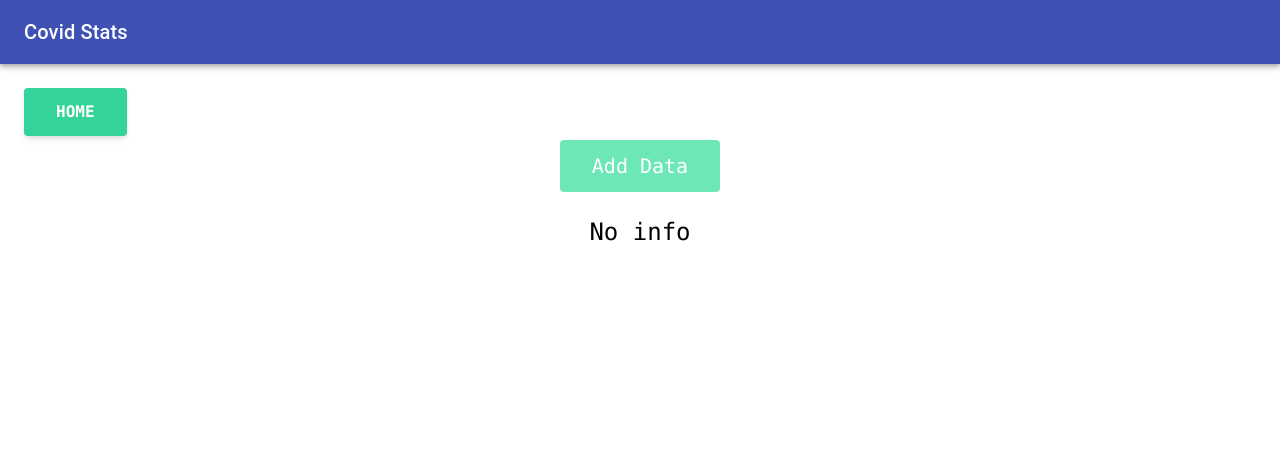
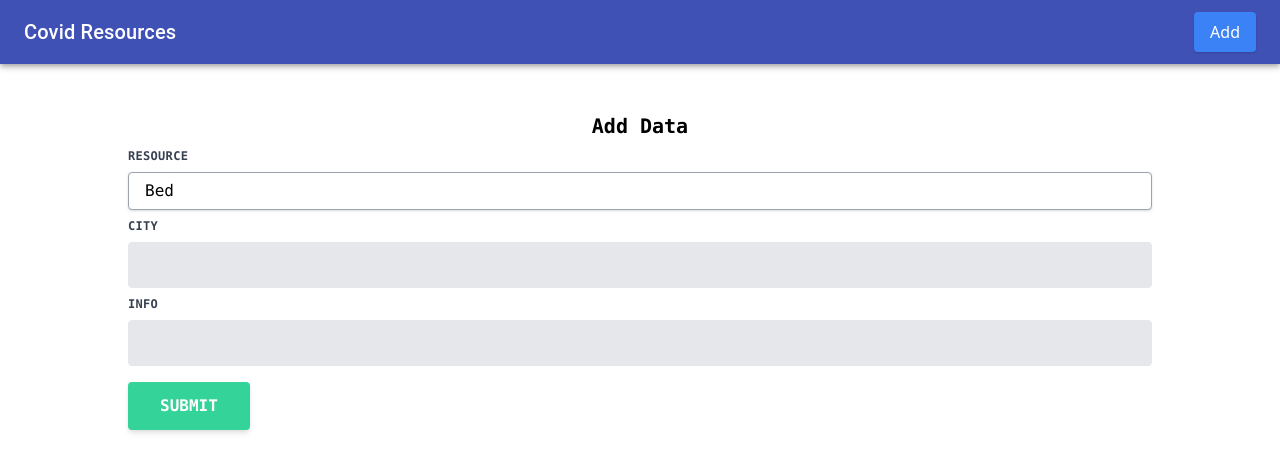
Before and after one commit to RaghavRoy145/ZuTan, a React (Create React App) app in the folder website/: page /add in a window 1280 px wide. Shown: the top 472 px of the page. Built offline with nearby package versions, Linux system fonts and the light colour scheme.

Commit message:
Added example website using zutan's db service

```diff
--- a/website/src/App.js
+++ b/website/src/App.js
@@ -11,8 +11,7 @@ const App = () => {
       <Fragment>
         <Navbar />
         <Switch>
-          <Route exact path='/' component={Landing} />
-          <Route exact path='/view' component={View} />
+          <Route exact path='/' component={View} />
           <Route exact path='/add' component={Add} />
         </Switch>
       </Fragment>
--- a/website/src/components/Navbar.js
+++ b/website/src/components/Navbar.js
@@ -9,9 +9,12 @@ const Navbar = () => {
     return (
         <AppBar position="static">
             <Toolbar>
-                <Typography variant="h6">
-                    Covid Stats
+                <Typography variant="h6" className='flex-grow'>
+                    <a href='/'>
+                        Covid Resources
+                    </a>
                 </Typography>
+                <a className='cursor-pointer bg-blue-500 p-2 px-4 rounded shadow' href='/add'>Add</a>
             </Toolbar>
         </AppBar>
     )
--- a/website/src/pages/Add.js
+++ b/website/src/pages/Add.js
@@ -1,15 +1,15 @@
+import axios from 'axios'
 import React ,{useState} from 'react'
 import {Link} from 'react-router-dom'
 
 const AddBeds = () => {
 
-    const [columns, setColumns] = useState([])
     const [data, setData] = useState({
         resource: "bed",
         city: "",
         info: ""
     })
-    const [add, setAdd] = useState(false)
+
     const handleChange = (e) => {
         setData({...data, [e.target.name]: e.target.value})
     }
@@ -20,38 +20,35 @@ const AddBeds = () => {
 
     const handleSubmit = (e) => {
         e.preventDefault()
-        const arr = columns
-        console.log(columns)
-        console.log(data)
-        arr.push(data)
-        setColumns(arr)
-        console.log(columns)
-        setData({
-            resource: "bed",
-            city: "",
-            info: ""
+        const url = 'http://zutan.herokuapp.com/api/database/insert';
+        const content = {
+            id: '60bbe1a6a0403e002158aa6a',
+            collection: 'covid',
+            item: {
+                ...data,
+                id: Math.floor(Math.random() * 10000)
+            }
+        }
+        console.log(content);
+        const headers = {
+            'Content-Type': 'application/json'
+        };
+        axios.post(url, content, headers)
+            .then(res => {
+                window.location.href = '/';
+            }).catch(err => {
+                console.log(err);
             })
-        setAdd(false)
     }
 
-    const handleClick = (e) => {
-        setAdd(true)
-    }
+
     return (
         <React.Fragment>
-        <div className="flex flex-col mx-auto font-mono">
-            <div className="content-start mt-6 ml-6">
-                <Link to='/'>
-                    <button className="bg-green-400 text-white active:bg-lightBlue-600 font-bold uppercase text-base px-8 py-3 rounded shadow-md hover:shadow-lg outline-none focus:outline-none mr-1 mb-1 ease-linear transition-all duration-150" type="button">
-                        Home
-                    </button>
-                </Link>
-            </div>
+        <div className="flex flex-col mx-auto font-mono mt-12">
             <div className="flex-grow content-end">
-                <p className="text-center text-xl text-white font-bold"><button className="bg-green-300 rounded px-8 py-3 mb-6" onClick={handleClick}>Add Data</button></p>
+                <p className="text-center text-xl text-black font-bold">Add Data</p>
             </div>
 
-                { add ?
             <React.Fragment>
                 <form onSubmit={handleSubmit} className="mx-auto w-4/5">
                     <label className="mt-2 block uppercase tracking-wide text-gray-700 text-xs font-bold mb-2">
@@ -76,24 +73,6 @@ const AddBeds = () => {
                     </button>
                 </form>
             </React.Fragment>
-                    : <React.Fragment>
-                        {columns.length ?
-
-                        <table className="bg-green-50 table-fixed border shadow-lg outline w-4/5 mx-auto" >
-                            <tr>
-                                <th className="w-1/4 bg-blue-100 border text-left px-8 py-4">Resource</th>
-                                <th className="w-1/4 bg-blue-100 border text-left px-8 py-4">City</th>
-                                <th className="w-1/2 bg-blue-100 border text-left px-8 py-4">Information</th>
-                            </tr>
-                            {columns.map((item, idx) => (
-                                <tr key={idx}>
-                                    <td className="border px-8 py-4">{item.resource}</td>
-                                    <td className="border px-8 py-4">{item.city}</td>
-                                    <td className="border px-8 py-4">{item.info}</td>
-                                </tr>
-                            ))}
-                        </table> : <div className="text-center text-2xl"> <h1>No info </h1></div>}
-                    </React.Fragment>}
         </div>
         </React.Fragment>
     )
--- a/website/src/pages/View.js
+++ b/website/src/pages/View.js
@@ -1,19 +1,49 @@
-import React from 'react'
+import React, {useEffect, useState} from 'react'
 import {Link} from 'react-router-dom'
+import axios from 'axios';
 
 const View = () => {
+
+    const [items, setItems] = useState([]);
+    const [loading, setLoading] = useState(true);
+
+    useEffect(() => {
+        const url = 'http://zutan.herokuapp.com/api/database/select';
+        const data = {
+            id: '60bbe1a6a0403e002158aa6a',
+            collection: 'covid'
+        }
+        const headers = {
+            'Content-Type': 'application/json'
+        };
+        axios.post(url, data, headers)
+            .then(res => {
+                console.log(res);
+                setLoading(false);
+                setItems(res.data.data);
+            })
+            .catch(err => {
+                console.log(err);
+            })
+    }, []);
+
     return (
-        <div className="flex flex-col mx-auto">
-            <div className="content-start mt-6 ml-6">
-                <Link to='/'>
-                    <button className="bg-green-400 text-white active:bg-lightBlue-600 font-bold uppercase text-base px-8 py-3 rounded shadow-md hover:shadow-lg outline-none focus:outline-none mr-1 mb-1 ease-linear transition-all duration-150" type="button">
-                        Home
-                    </button>
-                </Link>
-            </div>
-            <div className="flex-auto">
-                <p className="text-center text-xl">View</p>
-            </div>
+        <div className="p-6 mx-auto">
+            <table className="bg-green-50 table-fixed border shadow-lg outline w-4/5 mx-auto" >
+                <tr>
+                    <th className="w-1/3 bg-blue-100 border text-left px-8 py-4">Resource</th>
+                    <th className="w-1/3 bg-blue-100 border text-left px-8 py-4">City</th>
+                    <th className="w-1/3 bg-blue-100 border text-left px-8 py-4">Information</th>
+                </tr>
+                {loading? <p>Loading...</p>: null}
+                {items.map((item, idx) => (
+                    <tr key={idx}>
+                        <td className="border px-8 py-4">{item.resource}</td>
+                        <td className="border px-8 py-4">{item.city}</td>
+                        <td className="border px-8 py-4">{item.info}</td>
+                    </tr>
+                ))}
+            </table>
         </div>
     )
 }
```
Lines whose indentation alone changed are shown as unchanged.
